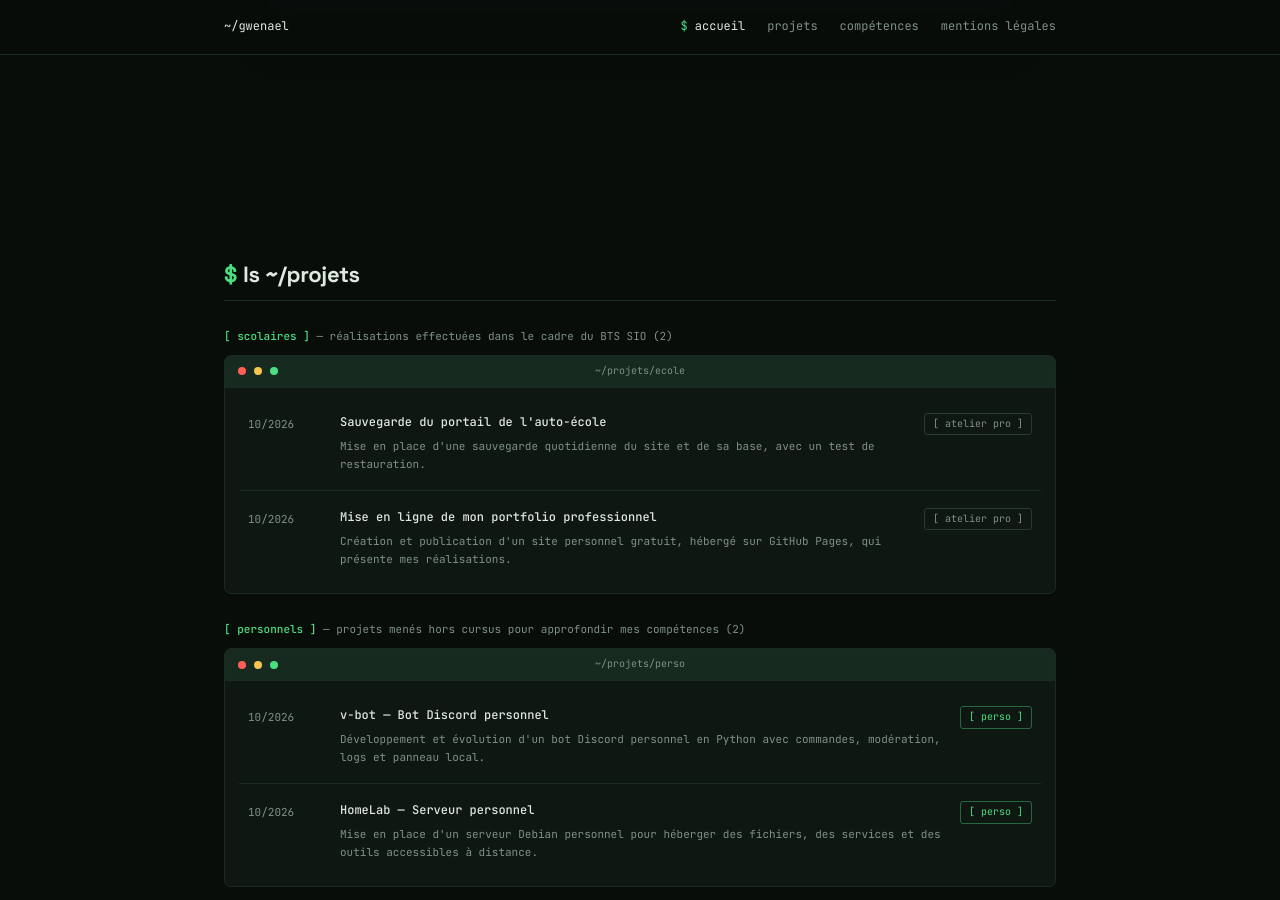
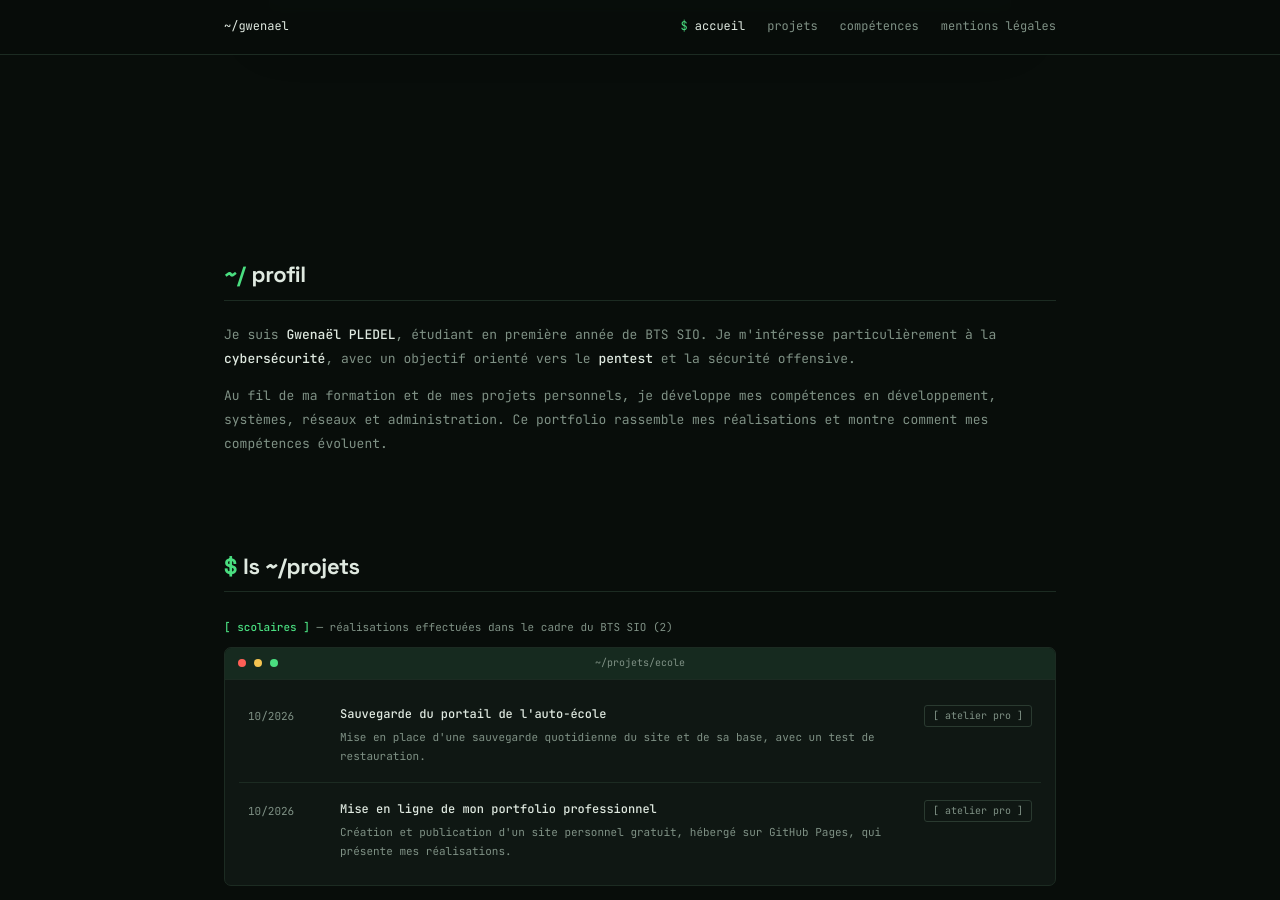
Before and after one commit to vzsca/Portfolio-Gwenael, a Jekyll site: the page built from index.html, in a window 1280 px wide and 900 px high, scrolled down 737 px. Built offline with Jekyll 4.4.1, drawn with Linux system fonts in a browser that asks for light colours; some of the changed text lies outside the part shown.

Commit message:
Reorder profile before projects and rename contact command

```diff
--- a/index.html
+++ b/index.html
@@ -34,7 +34,13 @@ title: Accueil
   {% assign projets_perso = projets | where: "type", "perso" %}
 
   <div class="wrap">
-    <section id="projets">
+<section id="profil" class="profil">
+      <h2><span class="sym">~/</span>profil</h2>
+      <p>Je suis <strong>Gwenaël PLEDEL</strong>, étudiant en première année de BTS SIO. Je m'intéresse particulièrement à la <strong>cybersécurité</strong>, avec un objectif orienté vers le <strong>pentest</strong> et la sécurité offensive.</p>
+      <p>Au fil de ma formation et de mes projets personnels, je développe mes compétences en développement, systèmes, réseaux et administration. Ce portfolio rassemble mes réalisations et montre comment mes compétences évoluent.</p>
+    </section>
+
+<section id="projets">
       <h2><span class="sym">$</span>ls ~/projets</h2>
 
       <p class="group-label"><b>[ scolaires ]</b> — réalisations effectuées dans le cadre du BTS SIO ({{ projets_ecole.size }})</p>
@@ -74,12 +80,6 @@ title: Accueil
       </div>
     </section>
 
-    <section id="profil" class="profil">
-      <h2><span class="sym">~/</span>profil</h2>
-      <p>Je suis <strong>Gwenaël PLEDEL</strong>, étudiant en première année de BTS SIO. Je m'intéresse particulièrement à la <strong>cybersécurité</strong>, avec un objectif orienté vers le <strong>pentest</strong> et la sécurité offensive.</p>
-      <p>Au fil de ma formation et de mes projets personnels, je développe mes compétences en développement, systèmes, réseaux et administration. Ce portfolio rassemble mes réalisations et montre comment mes compétences évoluent.</p>
-    </section>
-
     <section id="competences">
       <h2><span class="sym">$</span>cat competences-bloc1.md</h2>
       <div class="scroll">
@@ -114,7 +114,7 @@ title: Accueil
     </section>
 
     <section id="contact">
-      <h2><span class="sym">$</span>mail -s</h2>
+      <h2><span class="sym">$</span>contact</h2>
       <p class="contact-intro">Une question sur un projet, une idée de collaboration ou une opportunité de stage ? N'hésitez pas à me contacter.</p>
       <div class="contact-list">
         {% if site.email != "" %}
```
